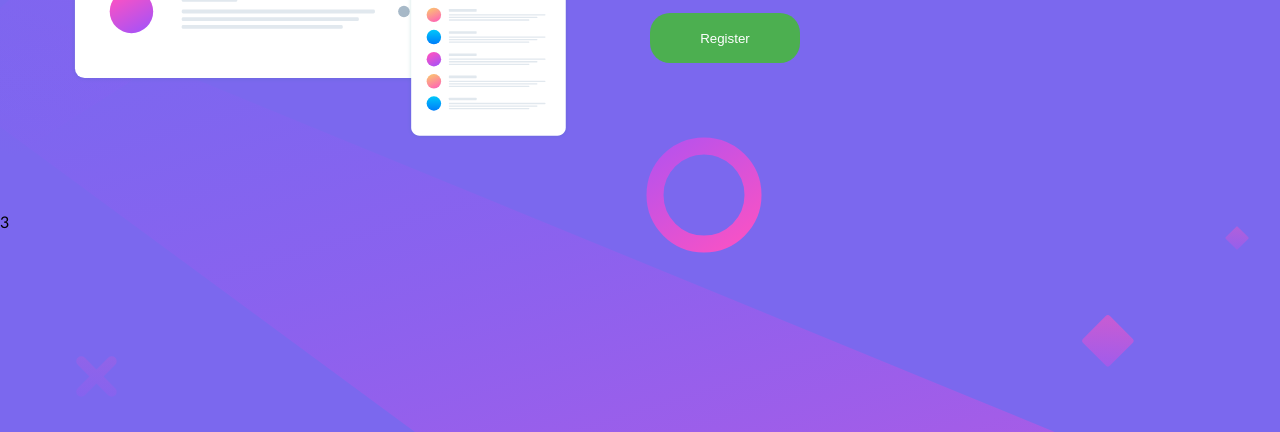
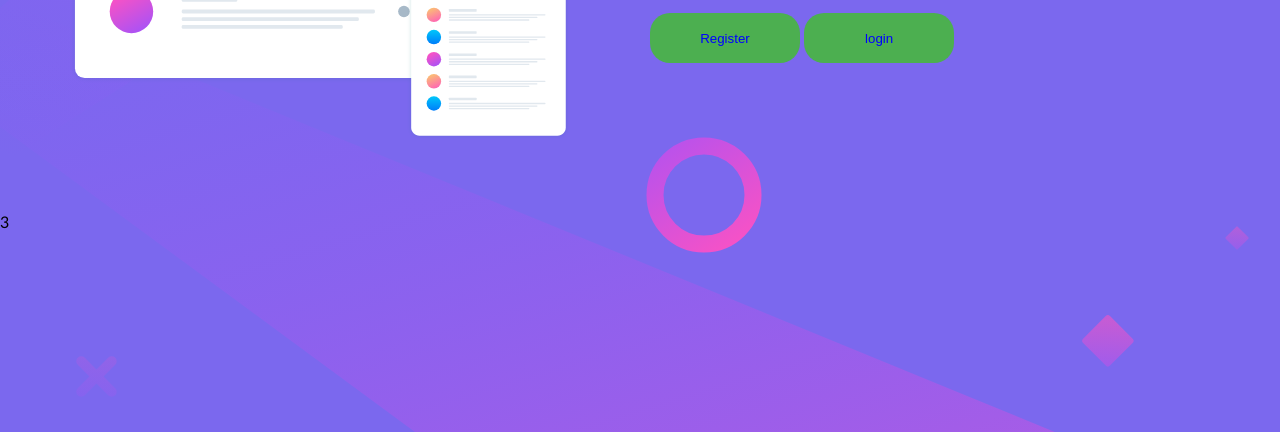
Before and after one commit to AnyamahNdidi/ui_design_11, a plain HTML site: page index.html in a window 1280 px wide. Shown: the part 368-800 px from the top of the page. Drawn offline with Linux system fonts and the light colour scheme; files whose address does not match are found by name.

Commit message:
i added a login button

```diff
--- a/css/style.css
+++ b/css/style.css
@@ -51,7 +51,7 @@ body {
 		height: 50px;
 		border-radius: 20px;
 		border: none;
-		color: white;
+		color: blue;
 	}
 }
 
--- a/index.html
+++ b/index.html
@@ -27,6 +27,7 @@
 							remaining essentially unchanged.
 						</p>
 						<button>Register</button>
+						<button class="btn">login</button>
 					</div>
 				</div>
 			</div>
```
